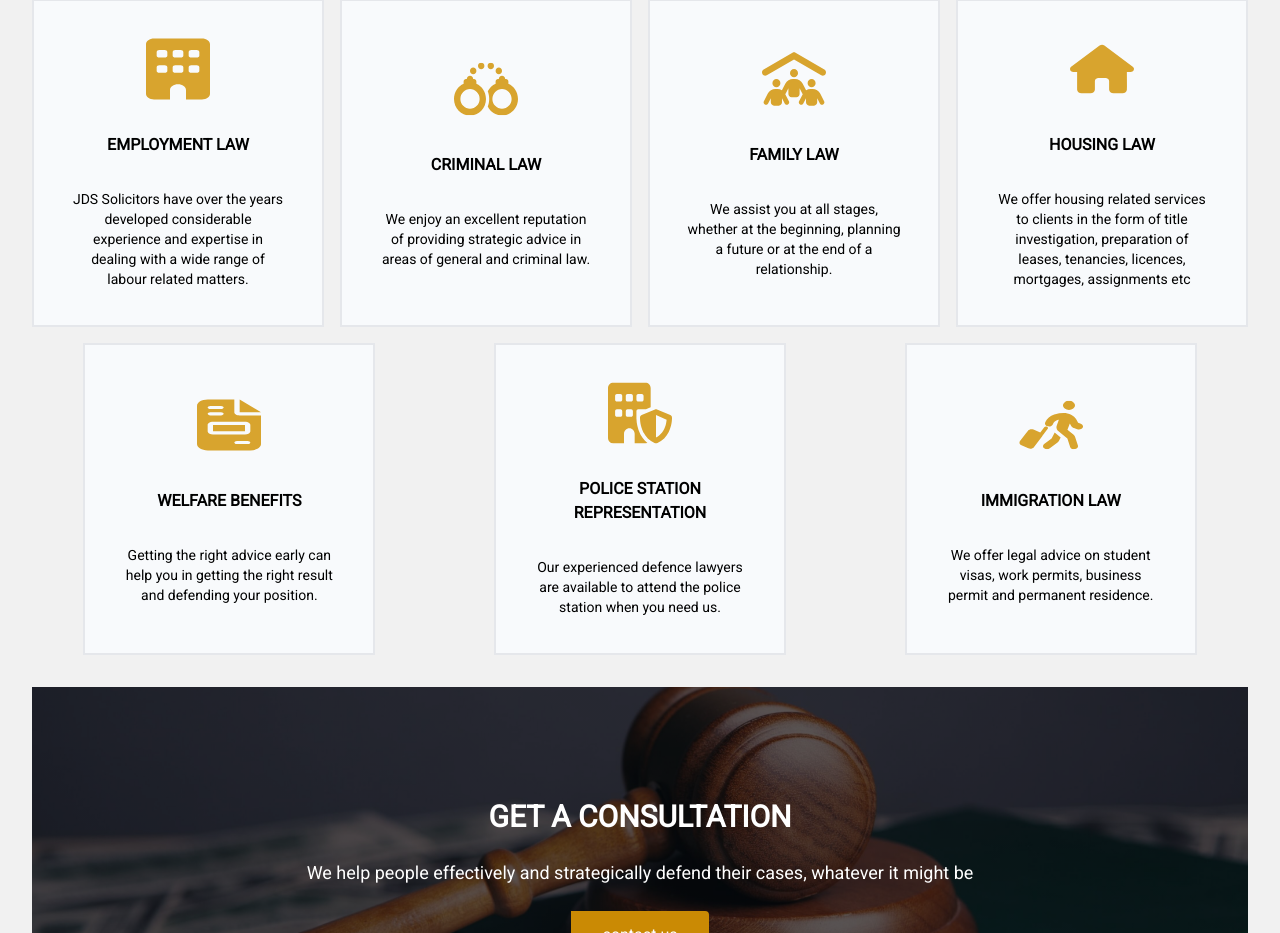
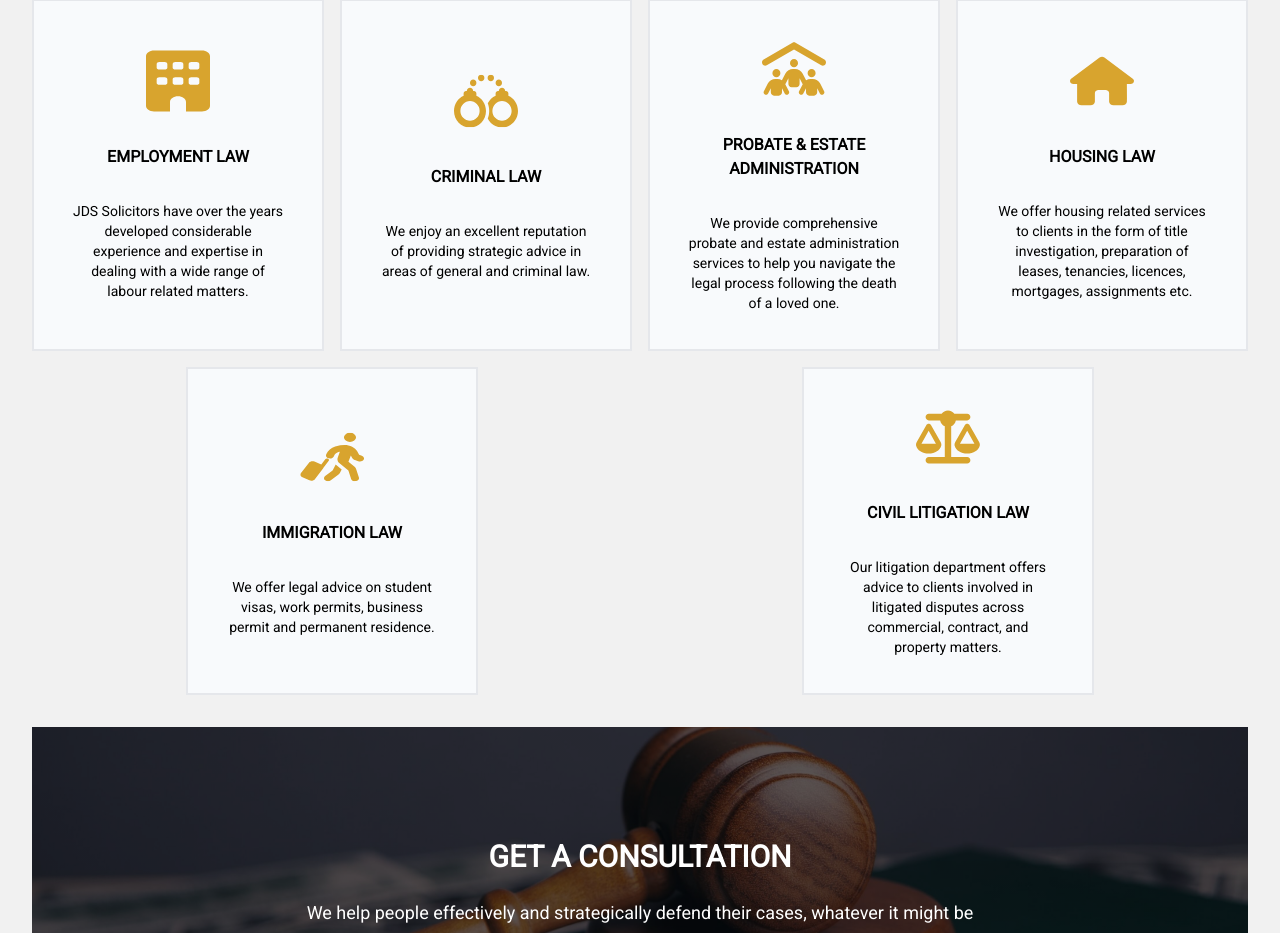
Before and after one commit to coolrass1/jdswebsiteapp, a Next.js app: page / in a window 1280 px wide. Shown: the part 1600-2533 px from the top of the page. Built offline with nearby package versions, Linux system fonts and the light colour scheme.

Commit message:
will version2

```diff
--- a/app/components/Datas.js
+++ b/app/components/Datas.js
@@ -1,45 +1,39 @@
 export const listitems = [
   {
     url: "/images/minarea/employment.svg",
-    title: "Employment law",
+    title: "Employment Law",
     content:
-      "JDS Solicitors have over the years developed considerable experience and expertise in dealing with a wide range of labour related matters.   ",
+      "JDS Solicitors have over the years developed considerable experience and expertise in dealing with a wide range of labour related matters.",
   },
   {
     url: "/images/minarea/criminal.svg",
     title: "Criminal Law",
     content:
-      "We enjoy an excellent reputation of providing strategic advice in areas of general and  criminal law.",
+      "We enjoy an excellent reputation of providing strategic advice in areas of general and criminal law.",
   },
   {
     url: "/images/minarea/family.svg",
-    title: "Family Law",
+    title: "Probate & Estate Administration",
     content:
-      "We assist you at all stages, whether at the beginning, planning a future or at the end of a relationship.    ",
+      "We provide comprehensive probate and estate administration services to help you navigate the legal process following the death of a loved one.",
   },
   {
     url: "/images/minarea/housing.svg",
     title: "Housing Law",
     content:
-      "We offer housing related services to clients in the form of title investigation, preparation of leases, tenancies, licences, mortgages, assignments etc    ",
-  },
-  {
-    url: "/images/minarea/welfare.svg",
-    title: "Welfare Benefits",
-    content:
-      " Getting the right advice early can help you in getting the right result and defending your position. ",
-  },
-  {
-    url: "/images/minarea/police.svg",
-    title: "Police Station Representation",
-    content:
-      "Our experienced defence lawyers are available to attend the police station when you need us.    ",
+      "We offer housing related services to clients in the form of title investigation, preparation of leases, tenancies, licences, mortgages, assignments etc.",
   },
   {
     url: "/images/minarea/immigration.svg",
     title: "Immigration Law",
     content:
-      "We offer legal advice on student visas, work permits, business permit and permanent residence.   ",
+      "We offer legal advice on student visas, work permits, business permit and permanent residence.",
+  },
+  {
+    url: "/images/minarea/litigation.svg",
+    title: "Civil Litigation Law",
+    content:
+      "Our litigation department offers advice to clients involved in litigated disputes across commercial, contract, and property matters.",
   },
 ];
 
@@ -80,12 +74,10 @@ export const teams=[
 export const arealist=[
   {id:1, url:"/images/area/criminal.svg", text:"criminal law"},
   {id:2, url:"/images/area/immigration.svg", text:"immigration law"},
-  {id:3, url:"/images/area/family.svg", text:"family law"},
+  {id:3, url:"/images/area/family.svg", text:"probate & estate administration"},
   {id:4, url:"/images/area/housing.svg", text:"housing law"},
   {id:5, url:"/images/area/employment.svg", text:"employment law"},
-  {id:8, url:"/images/area/welfare.svg", text:"welfare law"},
-  {id:9, url:"/images/area/police.svg", text:"POLICE STATION REPRESENTATION"}
-
+  {id:6, url:"/images/area/litigation.svg", text:"civil litigation law"}
 ]
 
 export const text= `${'<p className="py-4 text-justify">'}
--- a/app/components/PracticeArea.jsx
+++ b/app/components/PracticeArea.jsx
@@ -4,7 +4,7 @@ import Link from 'next/link'
 
 export const PracticeArea = ({practice}) => {
   // Services with published pricing on the fees page
-  const servicesWithPricing = ['Immigration Law', 'Employment Law', 'Housing Law'];
+  const servicesWithPricing = ['Immigration Law', 'Employment Law', 'Housing Law', 'Probate & Estate Administration', 'Civil Litigation Law'];
   const hasPricing = servicesWithPricing.includes(practice.title);
 
   return (
--- a/app/fees/page.jsx
+++ b/app/fees/page.jsx
@@ -13,7 +13,7 @@ const Feeuptodate = () => {
         <div className="mb-8 bg-blue-50 border-l-4 border-primary p-4 sm:p-6 rounded-lg shadow-sm">
           <h2 className="text-lg sm:text-xl font-bold text-secondary mb-2">Fees Information</h2>
           <p className="text-xs sm:text-sm text-gray-700 leading-relaxed">
-            We publish information about our pricing for certain services that we provide to the public and to businesses as a law firm regulated by the SRA. The pricing information relates to advice we provide on immigration law (excluding asylum), employment law, housing law, and probate.
+            We publish information about our pricing for certain services that we provide to the public and to businesses as a law firm regulated by the SRA. The pricing information relates to advice we provide on immigration law (excluding asylum), employment law, housing law, and probate & estate administration.
           </p>
           <div className="mt-3 text-xs sm:text-sm text-gray-700 space-y-2">
             <p>
--- a/app/practice/Data.js
+++ b/app/practice/Data.js
@@ -23,16 +23,16 @@ export const practicelist = [
     url:"/images/area/immigration.svg"
   },
   {
-    title: "Family Law",
-    text: " We assist you at all stages, whether at the beginning of a relationship, planning a future or at the end of a relationship. ",
-    smtitle: "Let us provide you the needed advice on",
+    title: "Probate & Estate Administration",
+    text: "We provide comprehensive probate and estate administration services to help you navigate the legal process following the death of a loved one. Our experienced team handles everything from obtaining grants of probate to estate distribution, ensuring a smooth and sensitive process during difficult times.",
+    smtitle: "Our Services Include:",
     listservices: [
-      "Divorce",
-      "Separation",
-      "Adoption",
-      "Appeals",
-      "Custody",
-      "Children's Support",
+      "Grant of Probate Applications",
+      "Letters of Administration",
+      "Estate Valuation & Tax Planning",
+      "Estate Distribution",
+      "Trust Administration",
+      "Inheritance Disputes",
     ],
     url:"/images/area/family.svg"
   },
@@ -59,14 +59,7 @@ export const practicelist = [
     url:"/images/area/employment.svg"
   },
   {
-    title: "Commercial Property Law",
-    text: "The firm offers comprehensive service to commercial real estate investors and developers in the form of title investigation, commercial leases, tenancies, licences, and business property transactions. Our expertise includes preparation of commercial leases, business tenancies, property licences, and dealings where Government consents are required for commercial and industrial developments. We do not currently offer residential conveyancing services.",
-    smtitle: "Let's advise you on:",
-    listservices: ["Commercial Lease", "Business Property Transactions", "Commercial Property Sale"],
-    url:"/images/area/property.svg"
-  },
-  {
-    title: "Litigation Law",
+    title: "Civil Litigation Law",
     text: "Our litigation department offer advice to clients involved in litigated disputes. We represent our clients in all significant fields of law and in a wide range of cases spanning commercial and contract disputes, criminal matters, insurance claims, construction disputes, paternity suits, admiralty actions amongst others. We also handle litigation which may arise from real property disputes or landlord and tenant arrangements",
     smtitle: "Let's advise you on:",
     listservices: [
@@ -80,19 +73,5 @@ export const practicelist = [
     ],
     url:"/images/area/litigation.svg"
   },
-  {
-    title: "Welfare Benefits",
-    text: "The welfare benefits system is full of complex and technical rules, are you a claimant about to lose the benefits that you rely on, or are going to be subject to an accusation of benefit fraud? Getting the correct advice and assistance early can help you in getting the right result and defending your position. ",
-    smtitle: "Let's help you with:",
-    listservices: ["Backdated Claims for Benefits","Child Benefit/Guardian’s allowance","Industrial injuries benefits","Disability Living Allowance Appeals","Housing Tax Benefit","Income Support"],
-    url:"/images/area/welfare.svg"
-},
 
-  {
-    title: "Police Station Representation",
-    text: "An interview at a police station can be stressful and worrying. It is essential that you are aware of your rights. Our experienced defence lawyers are available to attend the police station when you need us. Our presence at the police station throughout the period of your detention ensures that the police deal with your case expeditiously and in accordance with the law. We assist in getting to the crux of the matter and advise you accordingly.",
-    smtitle: "",
-    listservices: [],
-    url:"/images/area/police.svg"
-  },
 ];
--- a/app/practice/page.jsx
+++ b/app/practice/page.jsx
@@ -32,7 +32,7 @@ const practice = () => {
         {/* Pricing Information Notice */}
         <div className="w-full max-w-4xl bg-blue-50 border-l-4 border-primary p-4 sm:p-6 rounded-lg shadow-sm">
           <p className="text-sm sm:text-base text-gray-800 text-center">
-            <strong className="text-primary">Transparent Pricing:</strong> We publish detailed pricing information for Immigration, Employment, Housing, and Probate services.
+            <strong className="text-primary">Transparent Pricing:</strong> We publish detailed pricing information for Immigration, Employment, Housing, Probate & Estate Administration, and Civil Litigation services.
             <a href="/fees" className="ml-1 font-bold text-secondary hover:underline transition-colors">
               View our fee schedule →
             </a>
```
